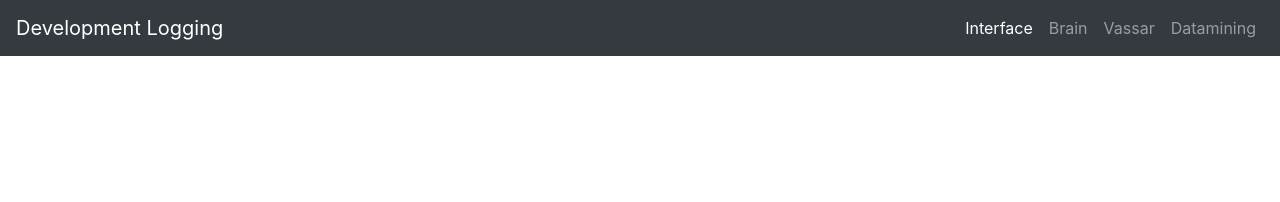
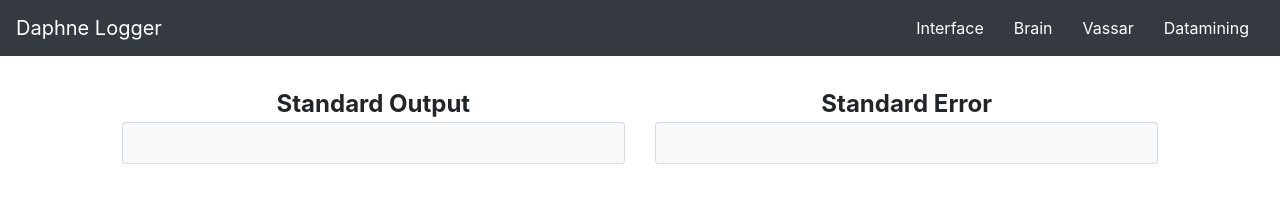
Before and after one commit to seakers/daphne_dev_logsite, a plain HTML site: page logsite/index.html in a window 1280 px wide. Drawn offline with nearby package versions, Linux system fonts and the light colour scheme.

Commit message:
changes to logging

```diff
--- a/logsite/index.html
+++ b/logsite/index.html
@@ -16,25 +16,25 @@
 
 
 <!-- NAVBAR -->
-<nav class="navbar fixed-top navbar-expand-lg navbar-dark bg-dark">
-    <a class="navbar-brand" href="#">Development Logging</a>
+<nav class="navbar navbar-expand-lg navbar-dark bg-dark">
+    <a class="navbar-brand" href="#">Daphne Logger</a>
     <button class="navbar-toggler" type="button" data-toggle="collapse" data-target="#navbarSupportedContent" aria-controls="navbarSupportedContent" aria-expanded="false" aria-label="Toggle navigation">
         <span class="navbar-toggler-icon"></span>
     </button>
 
     <div class="collapse navbar-collapse" id="navbarSupportedContent">
         <ul class="navbar-nav ml-auto">
-            <li class="nav-item active">
-                <a class="nav-link" href="">Interface</a>
+            <li class="nav-item">
+                <button type="button" class="btn btn-dark" id="interfaceLogs" style="margin-left: 2px; margin-right: 2px;">Interface</button>
             </li>
             <li class="nav-item">
-                <a class="nav-link" href="">Brain</a>
+                <button type="button" class="btn btn-dark" id="brainLogs" style="margin-left: 2px; margin-right: 2px;">Brain</button>
             </li>
             <li class="nav-item">
-                <a class="nav-link" href="">Vassar</a>
+                <button type="button" class="btn btn-dark" id="vassarLogs" style="margin-left: 2px; margin-right: 2px;">Vassar</button>
             </li>
             <li class="nav-item">
-                <a class="nav-link" href="">Datamining</a>
+                <button type="button" class="btn btn-dark" id="dataminingLogs" style="margin-left: 2px; margin-right: 2px;">Datamining</button>
             </li>
         </ul>
     </div>
@@ -43,15 +43,36 @@
 
 
 
-<div class="container-fluid container-height">
+<div class="container-fluid">
 
-    <div class="button">
-        <input type="button" id="getLogs"/>
+    <div class="row" style="padding-top: 30px;">
+        <div class="col-1"></div>
+        <div class="col-5">
+            <div style="text-align: center; font-weight: bold; font-size: x-large">
+                Standard Output
+            </div>
+            <div class="card card-body bg-light">
+                <div class="text">
+
+                </div>
+            </div>
+        </div>
+
+        <div class="col-5">
+            <div style="text-align: center; font-weight: bold; font-size: x-large">
+                Standard Error
+            </div>
+            <div class="card card-body bg-light">
+                <div class="text">
+
+                </div>
+            </div>
+        </div>
+        <div class="col-1"></div>
     </div>
 
-    <div class="text">
 
-    </div>
+
 
 
 
@@ -61,7 +82,7 @@
 
 <script>
     $(document).ready(function () {
-        $("#getLogs").click(function() {
+        $("#interfaceLogs").click(function() {
             $.ajax({
                 url : "https://dev.selva-research.com/logs/",
                 dataType: "text",
```
